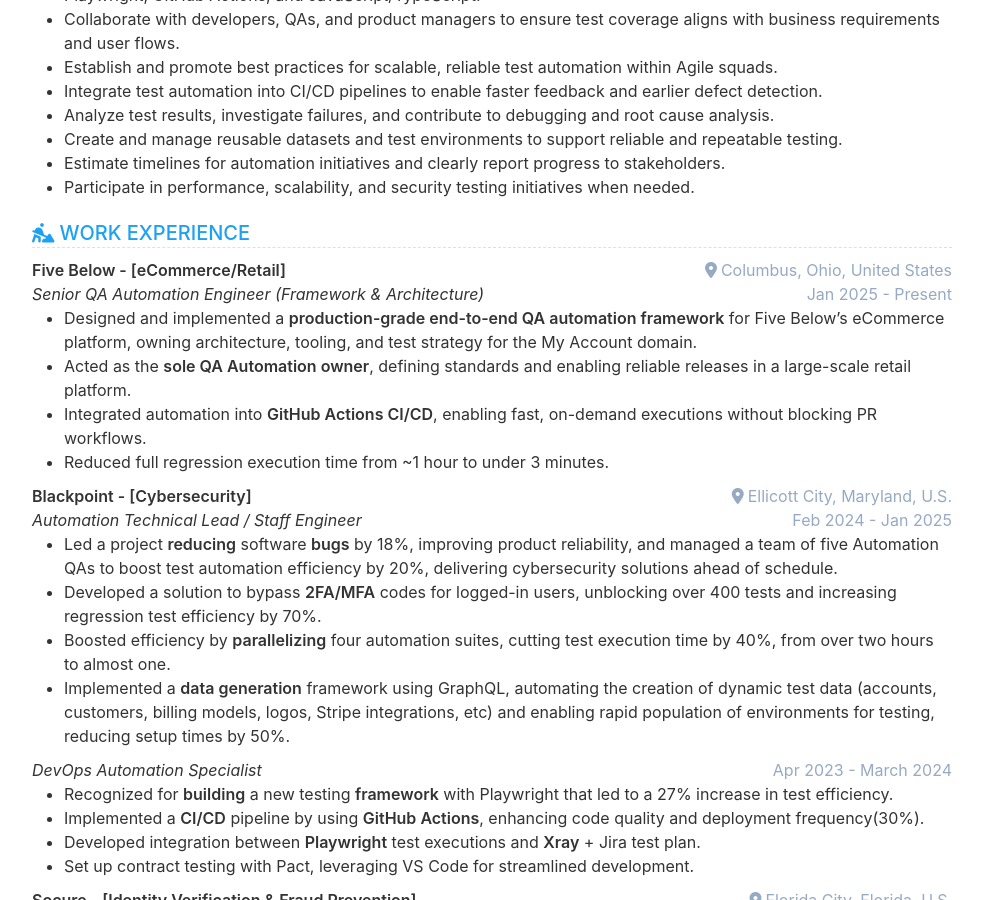
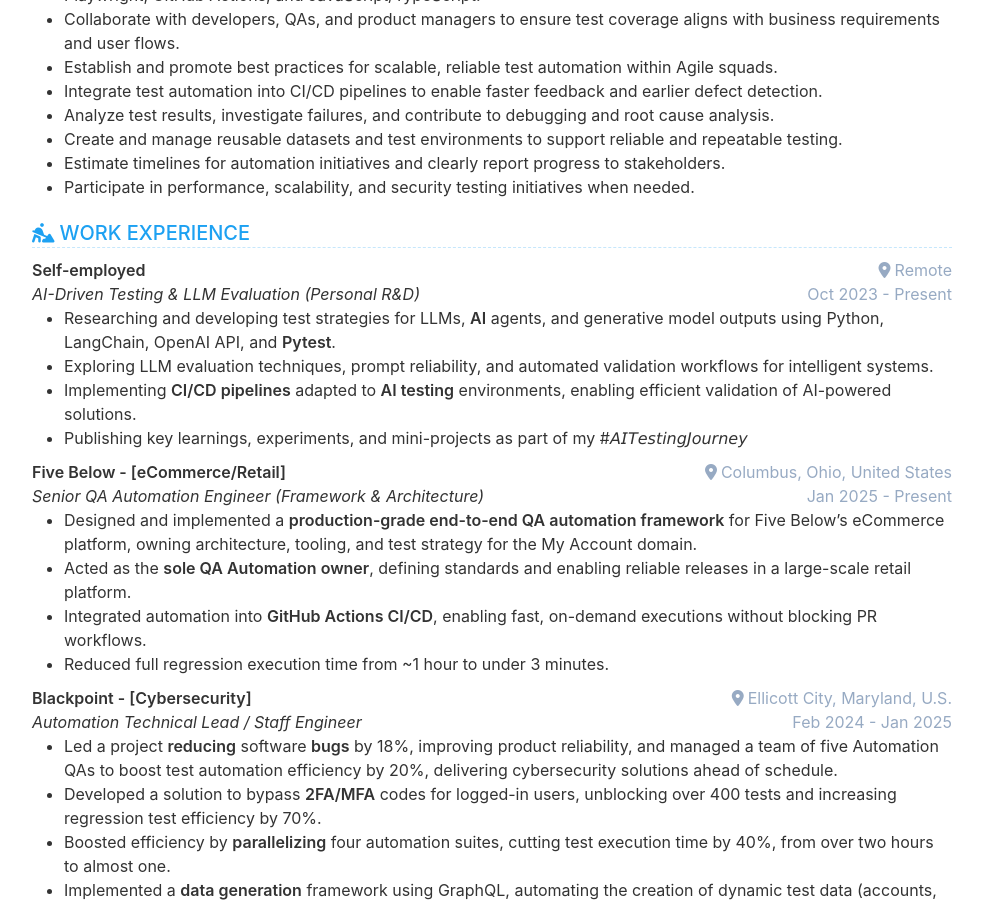
Before and after one commit to cvera08/full-resume, a Jekyll site: the page built from index.html, in a window 1280 px wide and 900 px high, scrolled down 1683 px. Shown: the whole window, without its empty margins (148-1131 px from the left). Built offline with Jekyll 4.4.1, drawn with Linux system fonts in a browser that asks for light colours.

Commit message:
feat: add AI-Driven Testing & LLM Evaluation R&D experience

```diff
--- a/_data/data.yml
+++ b/_data/data.yml
@@ -110,6 +110,15 @@ experience:
   description: |
 
   items:
+    - company: Self-employed
+      date: Oct 2023 - Present
+      role: AI-Driven Testing & LLM Evaluation (Personal R&D)
+      location: Remote
+      description: |
+        - Researching and developing test strategies for LLMs, **AI** agents, and generative model outputs using Python, LangChain, OpenAI API, and **Pytest**.
+        - Exploring LLM evaluation techniques, prompt reliability, and automated validation workflows for intelligent systems.
+        - Implementing **CI/CD pipelines** adapted to **AI testing** environments, enabling efficient validation of AI-powered solutions.
+        - Publishing key learnings, experiments, and mini-projects as part of my #𝘈𝘐𝘛𝘦𝘴𝘵𝘪𝘯𝘨𝘑𝘰𝘶𝘳𝘯𝘦𝘺
     - company: Five Below - [eCommerce/Retail]
       date: Jan 2025 - Present
       role: Senior QA Automation Engineer (Framework & Architecture)
```
